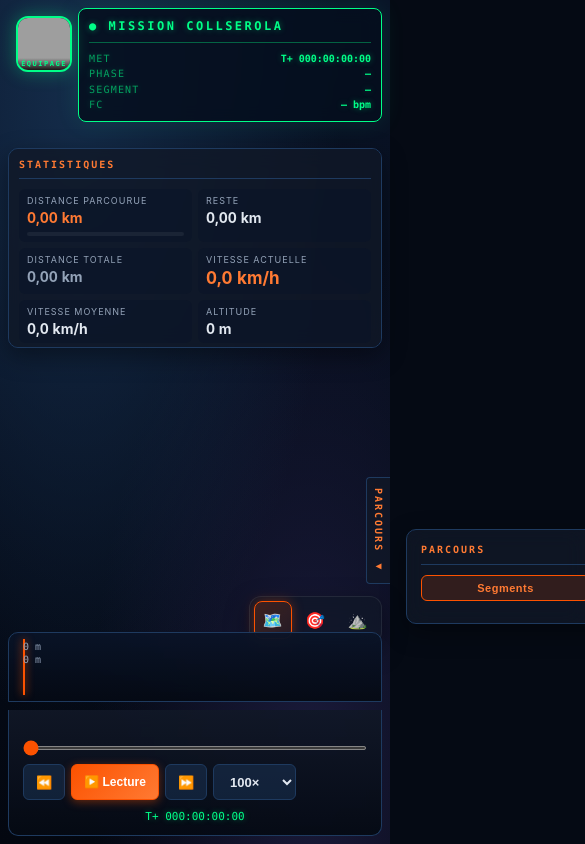
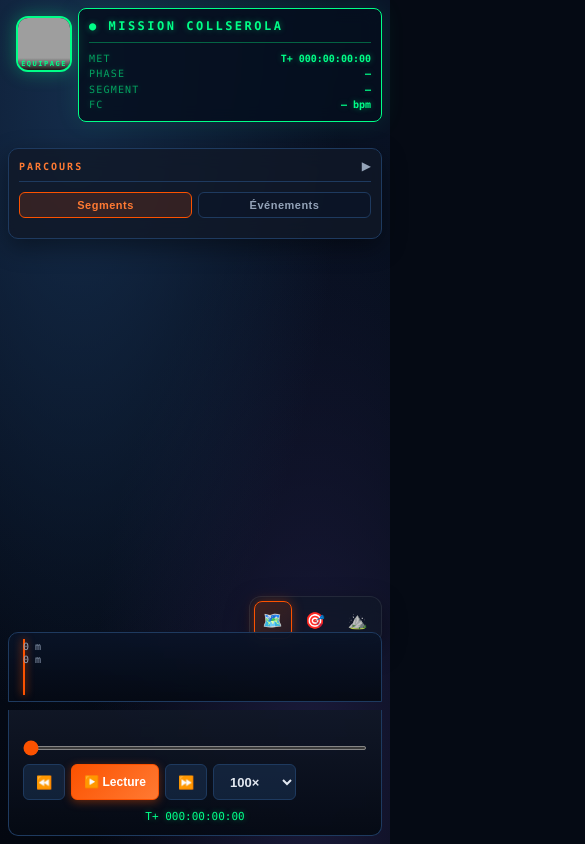
Before and after one commit to didiergrimaldi-ai/mon_simulateur_strada, a website with bundled scripts: page public/index.html in a window 390 px wide. Shown: the top 844 px of the page, 585 px wide, since content can reach past the window. Built offline with nearby package versions, Linux system fonts and the light colour scheme; grey boxes are pictures that could not be loaded.

Commit message:
Mise à jour application

```diff
--- a/public/index.html
+++ b/public/index.html
@@ -37,47 +37,7 @@
       </button>
     </div>
 
-    <!-- Panneau stats sportives -->
-    <aside id="statsPanel" class="stats-panel">
-      <div class="stats-header">STATISTIQUES</div>
-      <div class="stats-grid">
-        <div class="stat">
-          <div class="stat-label">Distance parcourue</div>
-          <div class="stat-value orange" id="statDone">0,00 km</div>
-          <div class="stat-bar"><div id="statBar" class="stat-bar-fill"></div></div>
-        </div>
-        <div class="stat">
-          <div class="stat-label">Reste</div>
-          <div class="stat-value" id="statRemain">0,00 km</div>
-        </div>
-        <div class="stat">
-          <div class="stat-label">Distance totale</div>
-          <div class="stat-value dim" id="statTotal">0,00 km</div>
-        </div>
-        <div class="stat">
-          <div class="stat-label">Vitesse actuelle</div>
-          <div class="stat-value big" id="statSpeed">0,0 km/h</div>
-        </div>
-        <div class="stat">
-          <div class="stat-label">Vitesse moyenne</div>
-          <div class="stat-value" id="statAvg">0,0 km/h</div>
-        </div>
-        <div class="stat">
-          <div class="stat-label">Altitude</div>
-          <div class="stat-value" id="statEle">0 m</div>
-        </div>
-        <div class="stat">
-          <div class="stat-label">Dénivelé positif</div>
-          <div class="stat-value" id="statGain">0 m</div>
-        </div>
-        <div class="stat">
-          <div class="stat-label">Pente actuelle</div>
-          <div class="stat-value" id="statGrade">0 %</div>
-        </div>
-      </div>
-    </aside>
-
-    <!-- Panneau événements / segments -->
+    <!-- Panneau parcours (segments + événements) -->
     <aside id="eventsPanel" class="events-panel">
       <div class="events-header">
         <span>PARCOURS</span>
--- a/public/main.js
+++ b/public/main.js
@@ -11,16 +11,6 @@ const hudMet = document.getElementById('hudMet');
 const hudPhase = document.getElementById('hudPhase');
 const hudSegment = document.getElementById('hudSegment');
 const hudHr = document.getElementById('hudHr');
-
-const statDone = document.getElementById('statDone');
-const statRemain = document.getElementById('statRemain');
-const statTotal = document.getElementById('statTotal');
-const statSpeed = document.getElementById('statSpeed');
-const statAvg = document.getElementById('statAvg');
-const statEle = document.getElementById('statEle');
-const statGain = document.getElementById('statGain');
-const statGrade = document.getElementById('statGrade');
-const statBar = document.getElementById('statBar');
 
 const eventsPanel = document.getElementById('eventsPanel');
 const eventsToggle = document.getElementById('eventsToggle');
@@ -377,19 +367,6 @@ async function refreshAt(met) {
   hudHr.textContent = `${tele.heartRate} bpm`;
   hudSegment.textContent = currentSegmentLabel(tele.met);
 
-  // Stats
-  statDone.textContent = `${frNum(tele.distance / 1000, 2)} km`;
-  statRemain.textContent = `${frNum(tele.distanceRemaining / 1000, 2)} km`;
-  statTotal.textContent = `${frNum(state.totalDistance / 1000, 2)} km`;
-  statSpeed.textContent = `${frNum(tele.speedKmh, 1)} km/h`;
-  statAvg.textContent = `${frNum(tele.avgSpeedKmh, 1)} km/h`;
-  statEle.textContent = `${Math.round(tele.ele)} m`;
-  statGain.textContent = `+${Math.round(tele.elevationGain)} m`;
-  const grade = tele.gradePct;
-  statGrade.textContent = `${grade >= 0 ? '+' : ''}${grade.toFixed(1).replace('.', ',')} %`;
-  statGrade.style.color = grade > 4 ? '#f87171' : grade < -4 ? '#60a5fa' : 'var(--text)';
-  statBar.style.width = `${Math.min(100, tele.progress * 100)}%`;
-
   // Carte : position cycliste + portion parcourue
   const idx = Math.max(0, Math.min(state.screenPts.length - 1, Math.round(tele.progress * (state.screenPts.length - 1))));
   const p = state.screenPts[idx];
--- a/public/style.css
+++ b/public/style.css
@@ -138,72 +138,14 @@ html, body {
 .cam-ico { font-size: 16px; }
 .cam-lbl { font-size: 11px; }
 
-/* ============ Panneau stats sportives ============ */
-.stats-panel {
+/* ============ Panneau parcours (segments + événements) ============ */
+.events-panel {
   position: absolute;
   top: 16px;
   right: 16px;
   margin-top: 58px;
-  width: 260px;
-  z-index: 10;
-  padding: 14px;
-  background: var(--bg-2);
-  border: 1px solid var(--border);
-  border-radius: 10px;
-  backdrop-filter: blur(10px);
-  -webkit-backdrop-filter: blur(10px);
-  box-shadow: 0 8px 24px rgba(0,0,0,0.4);
-}
-.stats-header {
-  font-size: 10px;
-  letter-spacing: 2px;
-  color: var(--orange-soft);
-  margin-bottom: 10px;
-  padding-bottom: 8px;
-  border-bottom: 1px solid var(--border);
-  font-family: 'Consolas', monospace;
-  font-weight: 700;
-}
-.stats-grid { display: grid; grid-template-columns: 1fr 1fr; gap: 10px; }
-.stat { padding: 8px 10px; background: rgba(10, 20, 40, 0.5); border-radius: 6px; }
-.stat-label {
-  font-size: 9px;
-  letter-spacing: 1px;
-  color: var(--text-dim);
-  text-transform: uppercase;
-  margin-bottom: 3px;
-}
-.stat-value {
-  font-size: 16px;
-  font-weight: 700;
-  font-variant-numeric: tabular-nums;
-  color: var(--text);
-}
-.stat-value.big { font-size: 20px; color: var(--orange-soft); }
-.stat-value.orange { color: var(--orange-soft); }
-.stat-value.dim { color: var(--text-dim); font-size: 14px; }
-.stat-bar {
-  margin-top: 6px;
-  height: 4px;
-  background: rgba(255,255,255,0.06);
-  border-radius: 2px;
-  overflow: hidden;
-}
-.stat-bar-fill {
-  height: 100%;
-  width: 0%;
-  background: linear-gradient(90deg, var(--orange), var(--orange-soft));
-  box-shadow: 0 0 8px rgba(252, 82, 0, 0.6);
-  transition: width 0.2s;
-}
-
-/* ============ Panneau parcours (segments + événements) ============ */
-.events-panel {
-  position: absolute;
-  right: 16px;
-  bottom: 190px;
   width: 300px;
-  max-height: 38vh;
+  max-height: calc(100vh - 240px);
   overflow-y: auto;
   z-index: 10;
   padding: 12px 14px;
@@ -296,7 +238,8 @@ html, body {
   display: none;
   position: absolute;
   right: 0;
-  bottom: 240px;
+  top: 50%;
+  transform: translateY(-50%);
   z-index: 10;
   writing-mode: vertical-rl;
   padding: 10px 6px;
@@ -499,18 +442,12 @@ html, body {
 
 /* ============ Responsive ============ */
 @media (max-width: 1100px) {
-  .stats-panel { width: 220px; }
   .events-panel { width: 260px; }
   .hud { min-width: 220px; font-size: 11px; }
 }
 
 @media (max-width: 860px) {
-  .stats-panel { width: 200px; margin-top: 50px; padding: 10px; }
-  .stats-grid { gap: 6px; }
-  .stat { padding: 6px 8px; }
-  .stat-value { font-size: 14px; }
-  .stat-value.big { font-size: 17px; }
-  .events-panel { width: 240px; bottom: 200px; }
+  .events-panel { width: 240px; margin-top: 50px; }
   .cam-btn .cam-lbl { display: none; }
   .cam-btn { padding: 8px; }
 }
@@ -527,7 +464,7 @@ html, body {
     font-size: 10px;
   }
   .camera-controls { top: auto; bottom: 200px; right: 8px; padding: 4px; gap: 4px; }
-  .stats-panel {
+  .events-panel {
     position: absolute;
     top: 148px;
     bottom: auto;
@@ -536,20 +473,13 @@ html, body {
     width: auto;
     margin-top: 0;
     padding: 10px;
-    max-height: 200px;
+    max-height: calc(100vh - 380px);
     overflow-y: auto;
+    transform: none;
   }
-  .events-panel {
-    left: 8px;
-    right: 8px;
-    width: auto;
-    bottom: 220px;
-    max-height: 28vh;
-    transform: translateX(calc(100% + 24px));
-  }
-  .events-panel.open { transform: translateX(0); }
-  .events-reopen { display: block; bottom: 260px; }
-  .events-panel.open ~ .events-reopen { display: none; }
+  .events-panel.collapsed { transform: translateX(calc(100% + 24px)); }
+  .events-reopen { display: none; top: 160px; right: 0; transform: none; }
+  .events-panel.collapsed ~ .events-reopen { display: block; }
   .bottom-dock { left: 8px; right: 8px; bottom: 8px; }
   .elevation-profile { height: 70px; }
   .timeline-controls { gap: 6px; }
```
